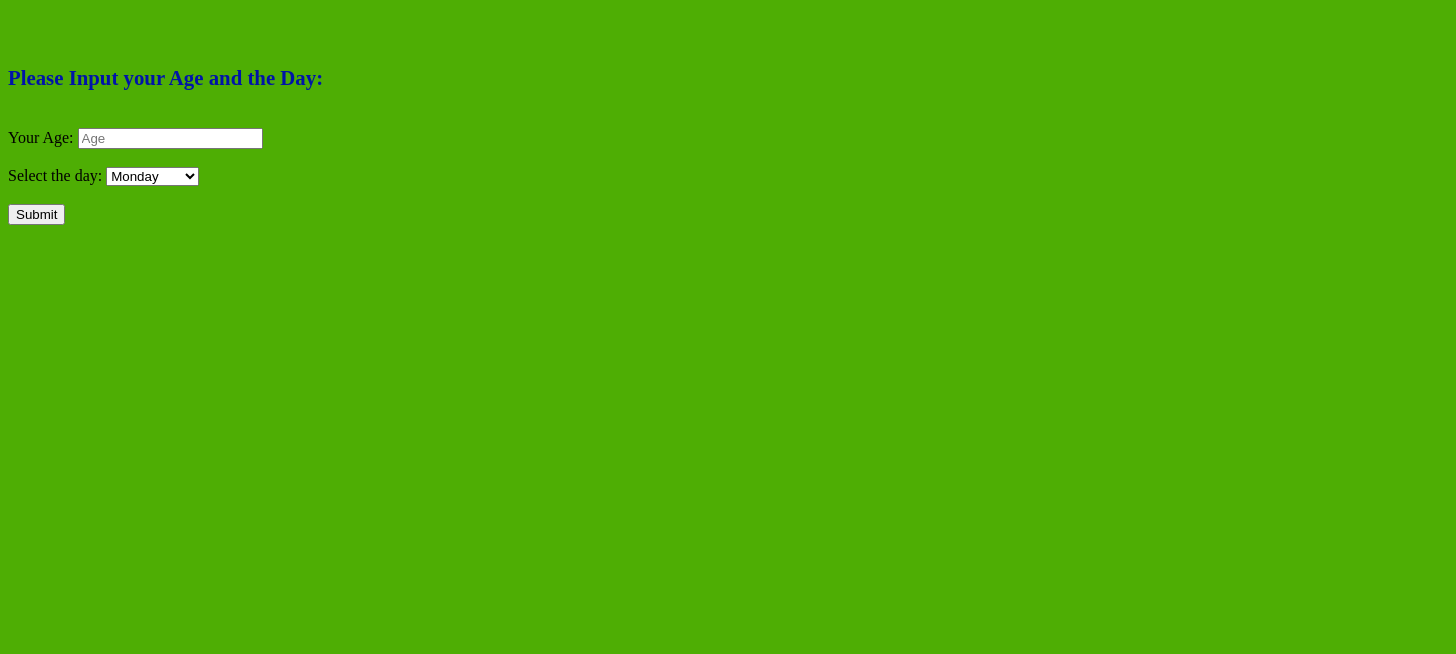
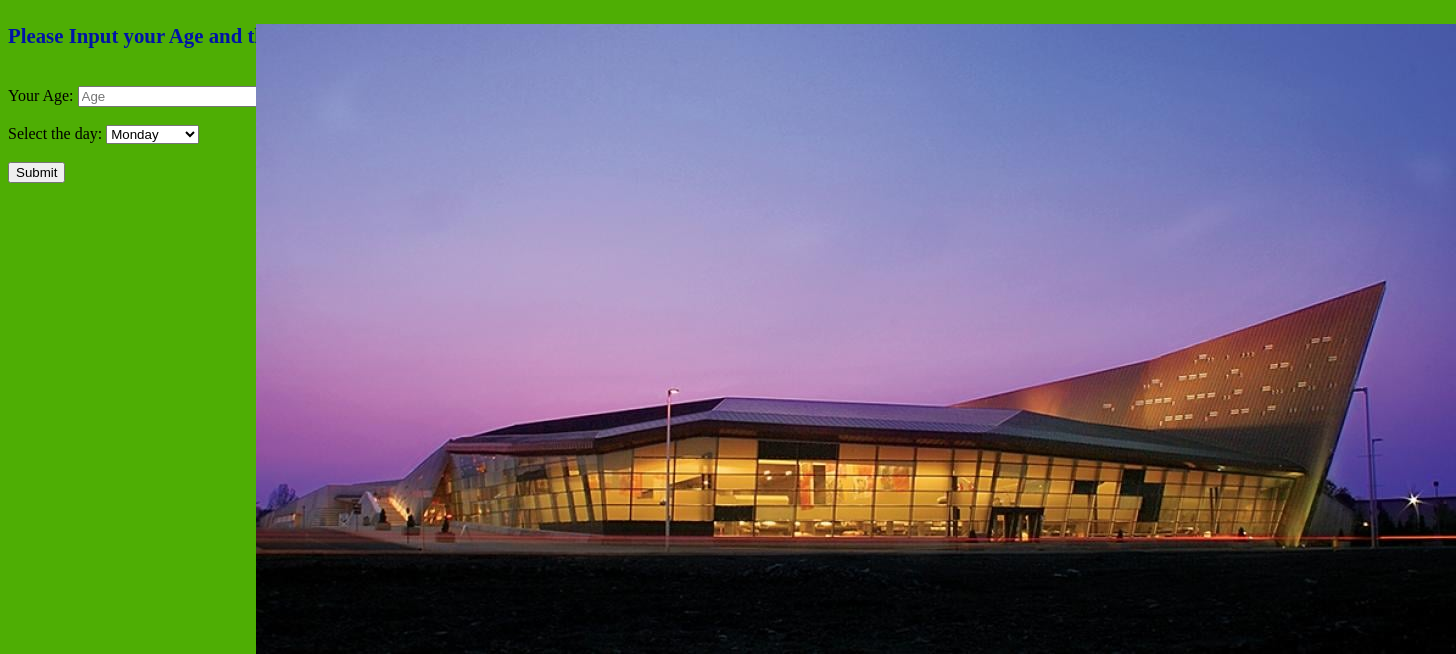
Before and after one commit to ICS2O-Programming-TheoR/Unit4-04-HTML-Museum, a plain HTML site: page index.html in a window 1280 px wide. Shown: the part 157-811 px from the top of the page, 1456 px wide, since content can reach past the window. Drawn offline with Linux system fonts and the light colour scheme.

Commit message:
Finished images & fav

```diff
--- a/css/style.css
+++ b/css/style.css
@@ -26,3 +26,8 @@ h3 {
   color: #0014a8;
   font-size: 130%;
 }
+
+img {
+  position: absolute;
+  left: 20%;
+}
--- a/index.html
+++ b/index.html
@@ -13,7 +13,7 @@
   <link rel="icon" type="image/png" sizes="32x32" href="./fav/favicon-32x32.png">
   <link rel="icon" type="image/png" sizes="16x16" href="./fav/favicon-16x16.png">
   <link rel="manifest" href="./fav/site.webmanifest">
-  <link rel="shortcut icon" href="./images/">
+  <link rel="shortcut icon" href="./images/Louvre-Museum.WEBP">
 
   <link rel="stylesheet" href="./css/style.css">
   <title>Museum admission price</title>
@@ -22,7 +22,7 @@
 <body>
   <script src="./js/script.js"></script>
   <h1>What's the Musuem price?</h1>
-  <img src="./images/" alt="">
+  <img src="./images/Canadian-War-Museum.JPEG" alt="E">
   <!-- This is the code for finding out the price of your museum admission -->
   <p>
   <h3>Please Input your Age and the Day:</h3><br>
```
Also changed, not shown: fav/android-chrome-192x192.png (added), fav/android-chrome-512x512.png (added), fav/apple-touch-icon.png (added), fav/favicon-16x16.png (added), fav/favicon-32x32.png (added), fav/favicon.ico (added), fav/site.webmanifest (added), images/Canadian-War-Museum.JPEG (added), images/Louvre-Museum.WEBP (added).
